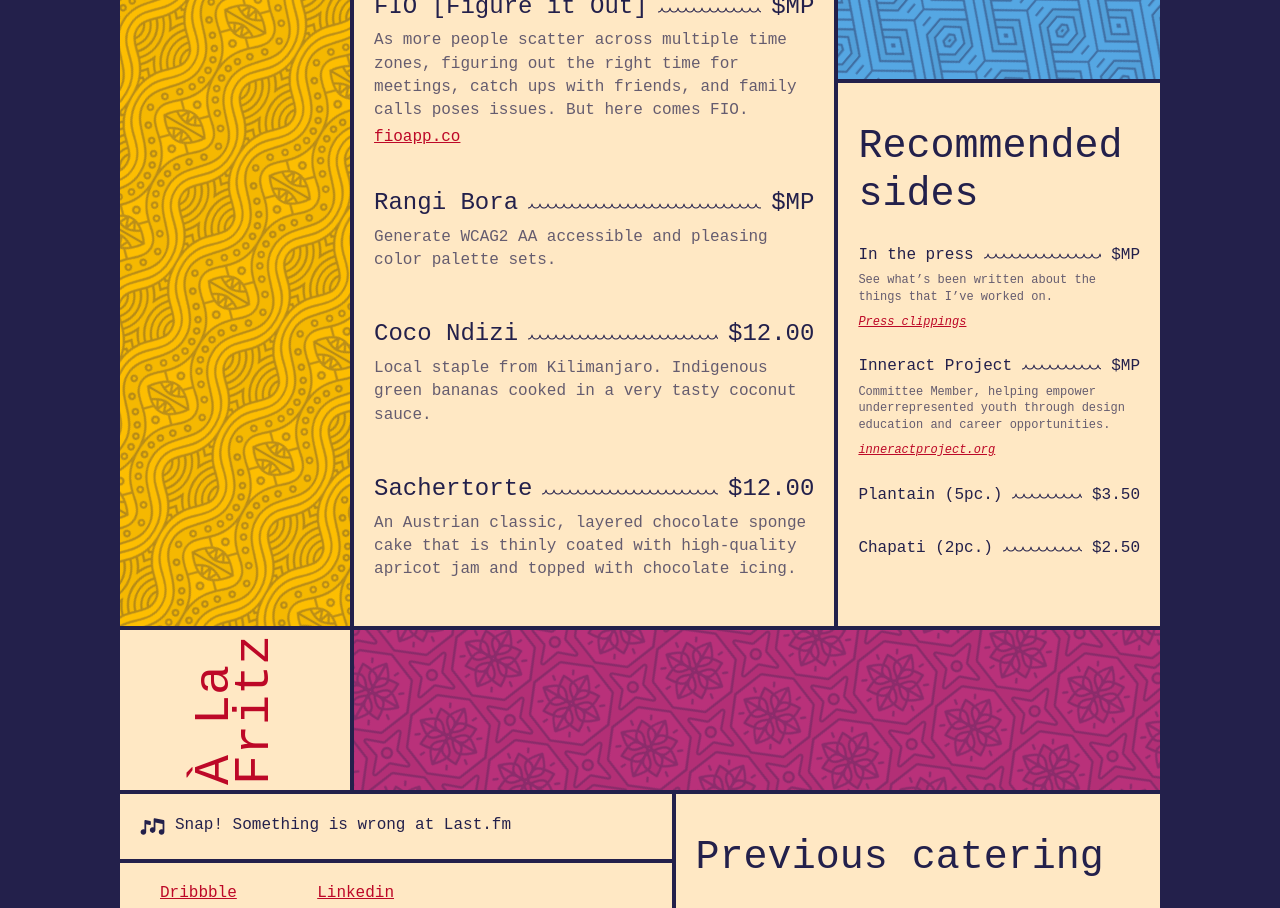
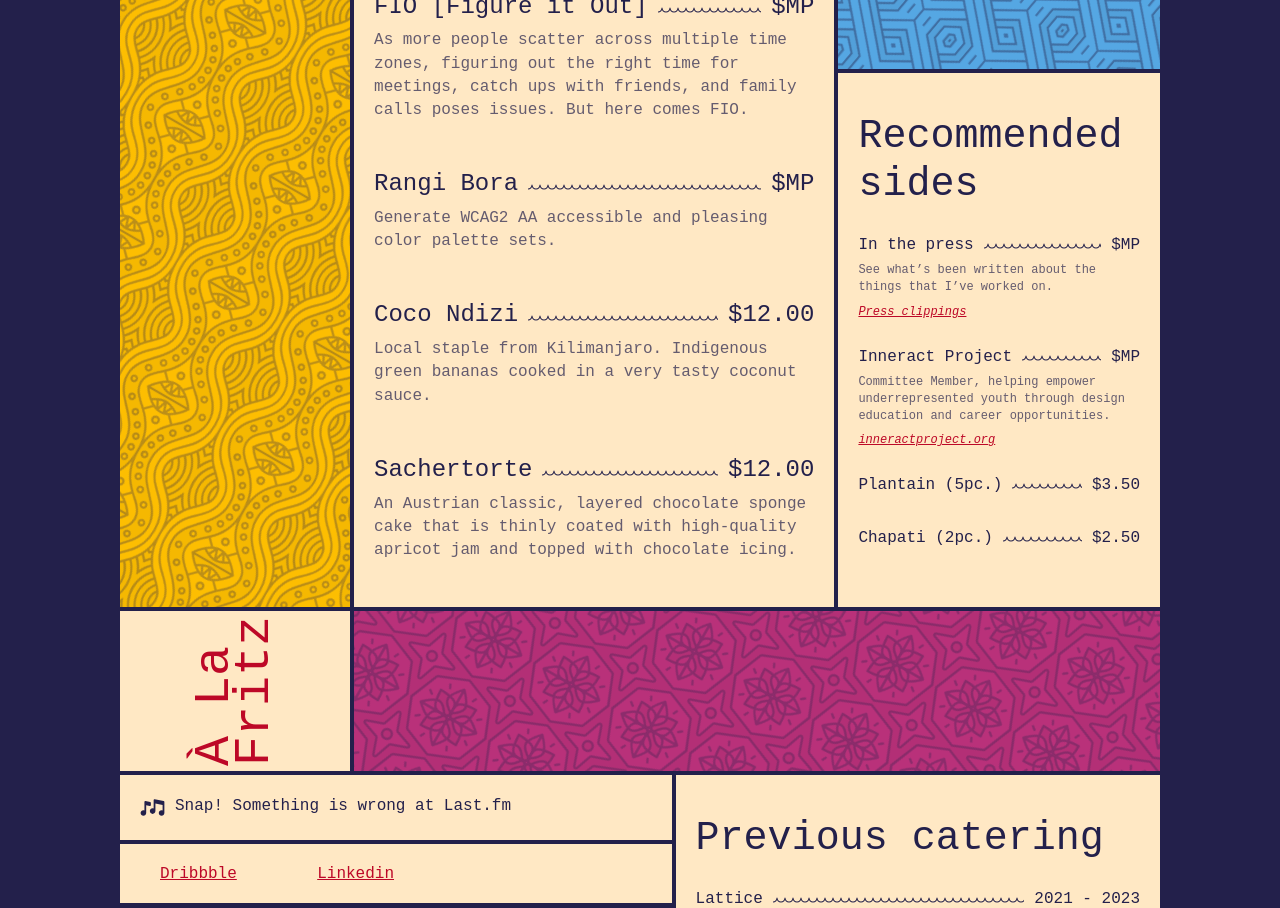
Before and after one commit to alafritz/ala-fritz-js, a Next.js app: page / in a window 1280 px wide. Shown: the part 860-1768 px from the top of the page. Built offline with nearby package versions, Linux system fonts and the light colour scheme; no server answers; a web font is replaced by a local one.

Commit message:
Removed fioapp link

```diff
--- a/components/specials.js
+++ b/components/specials.js
@@ -2,8 +2,8 @@ const specials = [{
     name: "FIO [Figure it Out]",
     price: "$MP",
     description: "As more people scatter across multiple time zones, figuring out the right time for meetings, catch ups with friends, and family calls poses issues. But here comes FIO.",
-    url: 'https://www.fioapp.co',
-    urlName: "fioapp.co",
+    // url: 'https://www.fioapp.co',
+    // urlName: "fioapp.co",
 },
 {
     name: "Rangi Bora",
```
